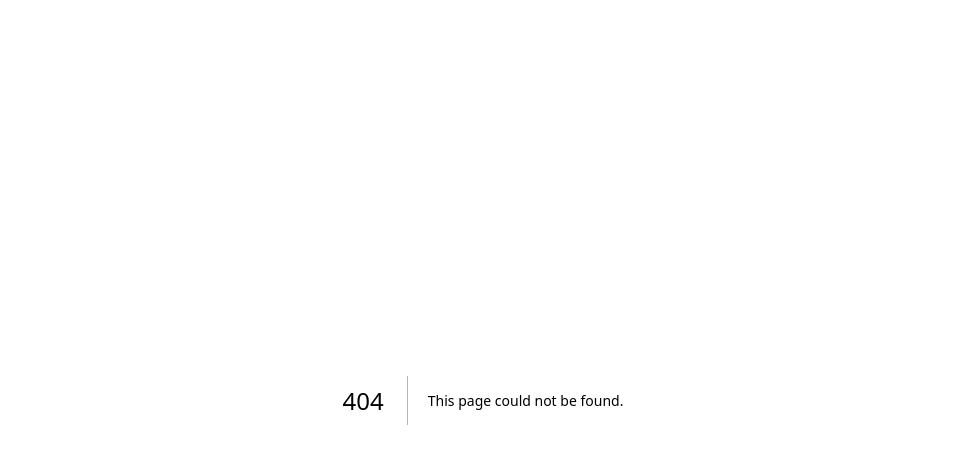
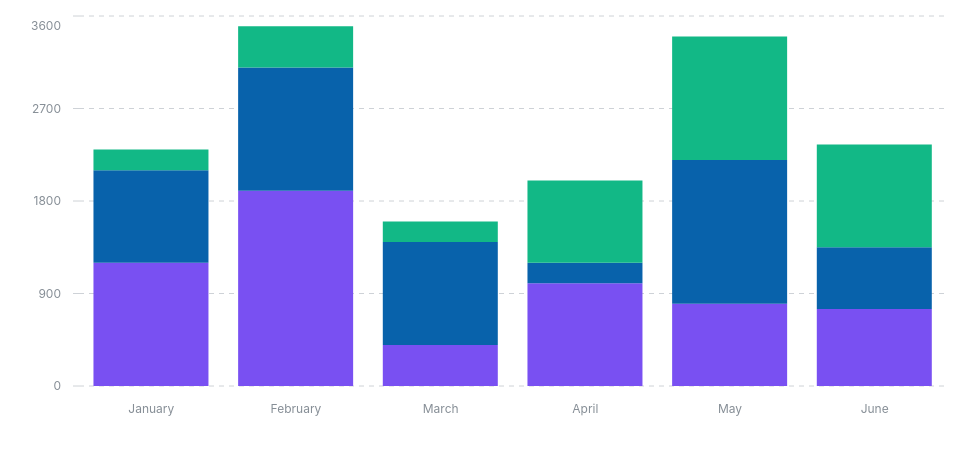
Before and after one commit to yasushi-mo/mantine-next-app-router, a Next.js app: page /charts/mantine-charts/bar-charts/stacked in a window 1280 px wide. Before the commit this address had no page. Shown: the top 464 px of the page, without its empty margins (157-1132 px from the left). Built offline with nearby package versions, Linux system fonts and the light colour scheme.

Commit message:
Add: Type stacked

```diff
--- /dev/null
+++ b/src/app/charts/mantine-charts/bar-charts/stacked/page.tsx
@@ -0,0 +1,18 @@
+import { BarChart } from "@mantine/charts";
+import { data } from "../page";
+
+export default function StackedBarChart() {
+  return (
+    <BarChart
+      h={400}
+      data={data}
+      dataKey="month"
+      series={[
+        { name: "Smartphones", color: "violet.6" },
+        { name: "Laptops", color: "blue.6" },
+        { name: "Tablets", color: "teal.6" },
+      ]}
+      type="stacked"
+    />
+  );
+}
```
